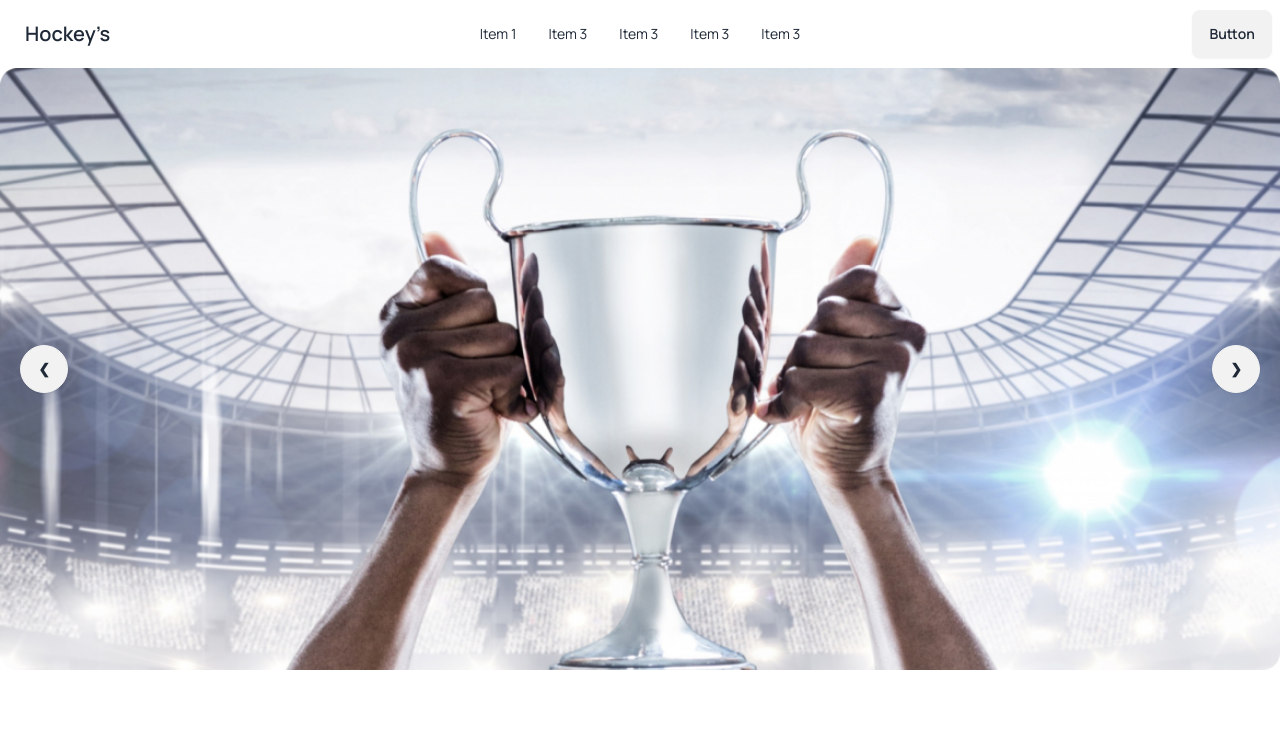
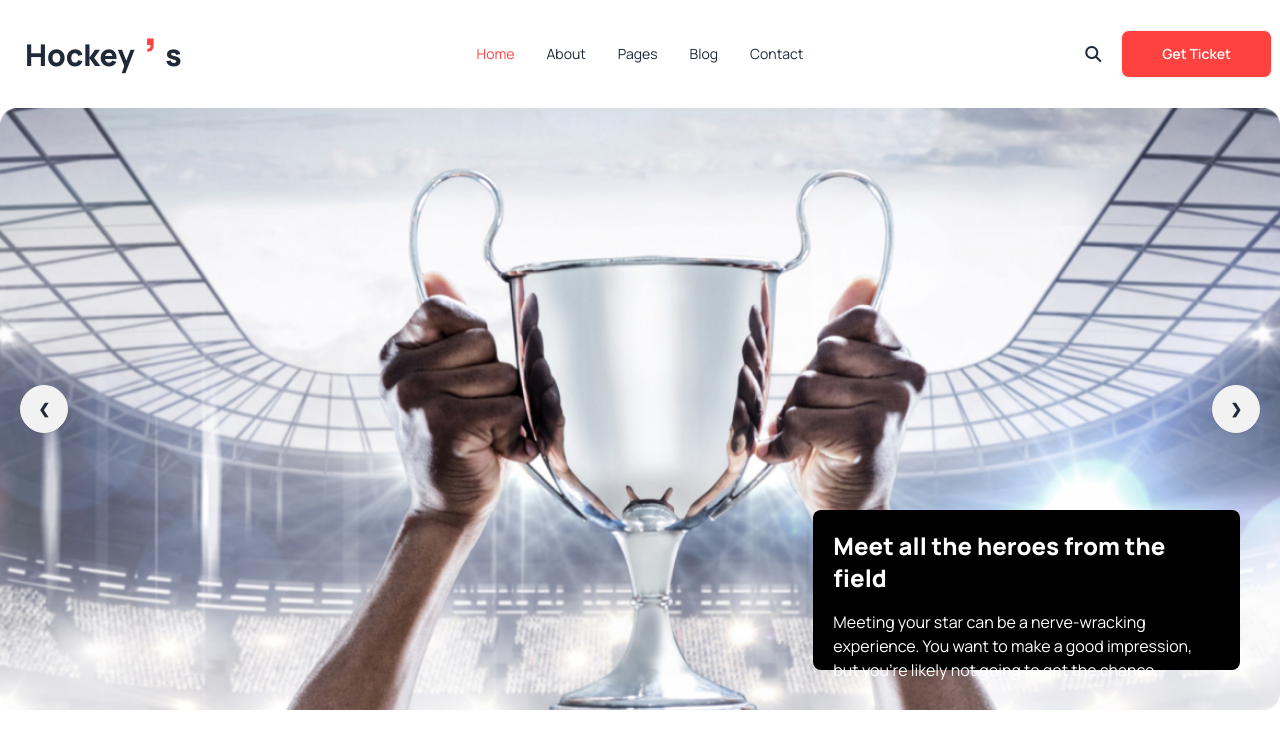
Before and after one commit to Jaber4770/Reset-B9A3, a plain HTML site: page index.html in a window 1280 px wide. Shown: the top 755 px of the page. Drawn offline with nearby package versions, Linux system fonts and the light colour scheme.

Commit message:
carousel card added

```diff
--- a/index.html
+++ b/index.html
@@ -32,7 +32,7 @@
 <body>
     <header class="container mx-auto">
         <!-- Navbar -->
-        <div class="navbar bg-base-100">
+        <div class="navbar bg-base-100 my-5">
             <div class="navbar-start">
                 <div class="dropdown">
                     <div tabindex="0" role="button" class="btn btn-ghost lg:hidden">
@@ -44,35 +44,44 @@
                     </div>
                     <ul tabindex="0"
                         class="menu menu-sm dropdown-content mt-3 z-[1] p-2 shadow bg-base-100 rounded-box w-52">
-                        <li><a>Item 1</a></li>
-                        <li><a>Item 1</a></li>
-                        <li><a>Item 3</a></li>
-                        <li><a>Item 3</a></li>
-                        <li><a>Item 3</a></li>
+                        <li><a class="text-btn-color">Home</a></li>
+                        <li><a>About</a></li>
+                        <li><a>Pages</a></li>
+                        <li><a>Blog</a></li>
+                        <li><a>Contact</a></li>
+                        <i class="fa-solid fa-magnifying-glass"></i>
                     </ul>
                 </div>
-                <a class="btn btn-ghost text-xl">Hockey’s</a>
+                <a class="btn btn-ghost lg:text-3xl font-extrabold ">Hockey<span
+                        class="text-btn-color lg:text-5xl font-extrabold">’</span>s</a>
             </div>
             <div class="navbar-center hidden lg:flex">
-                <ul class="menu menu-horizontal px-1">
-                    <li><a>Item 1</a></li>
-                    <li><a>Item 3</a></li>
-                    <li><a>Item 3</a></li>
-                    <li><a>Item 3</a></li>
-                    <li><a>Item 3</a></li>
+                <ul class="menu menu-horizontal px-1 flext items-center">
+                    <li><a class="text-btn-color">Home</a></li>
+                    <li><a>About</a></li>
+                    <li><a>Pages</a></li>
+                    <li><a>Blog</a></li>
+                    <li><a>Contact</a></li>
                 </ul>
             </div>
             <div class="navbar-end">
-                <a class="btn">Button</a>
+                <i class="fa-solid fa-magnifying-glass pe-5 "></i>
+                <a class="btn bg-btn-color text-white lg:px-10">Get Ticket</a>
             </div>
         </div>
         <!-- Carousel Slider -->
         <div class="carousel w-full">
-            <div id="slide1" class="carousel-item relative w-full">
+            <div id="slide1" class="carousel-item w-full relative">
                 <img src="Images/1.png" class="w-full" />
                 <div class="absolute flex justify-between transform -translate-y-1/2 left-5 right-5 top-1/2">
                     <a href="#slide4" class="btn btn-circle">❮</a>
                     <a href="#slide2" class="btn btn-circle">❯</a>
+                </div>
+                <div
+                    class="z-999 absolute lg:w-1/3 h-40 -bottom-20  lg:bottom-10 lg:right-10 rounded-lg bg-black text-white p-5 ">
+                    <h1 class="font-extrabold text-2xl pb-4">Meet all the heroes from the field</h1>
+                    <p>Meeting your star can be a nerve-wracking experience. You want to make a good impression, but
+                        you're likely not going to get the chance.</p>
                 </div>
             </div>
             <div id="slide2" class="carousel-item relative w-full">
@@ -81,6 +90,12 @@
                     <a href="#slide1" class="btn btn-circle">❮</a>
                     <a href="#slide3" class="btn btn-circle">❯</a>
                 </div>
+                <div
+                class="z-999 absolute lg:w-1/3 h-40 -bottom-20  lg:bottom-10 lg:right-10 rounded-lg bg-black text-white p-5 ">
+                <h1 class="font-extrabold text-2xl pb-4">Meet all the heroes from the field</h1>
+                <p>Meeting your star can be a nerve-wracking experience. You want to make a good impression, but
+                    you're likely not going to get the chance.</p>
+            </div>
             </div>
             <div id="slide3" class="carousel-item relative w-full">
                 <img src="Images/1.png" class="w-full" />
@@ -88,6 +103,12 @@
                     <a href="#slide2" class="btn btn-circle">❮</a>
                     <a href="#slide4" class="btn btn-circle">❯</a>
                 </div>
+                <div
+                class="z-999 absolute lg:w-1/3 h-40 -bottom-20  lg:bottom-10 lg:right-10 rounded-lg bg-black text-white p-5 ">
+                <h1 class="font-extrabold text-2xl pb-4">Meet all the heroes from the field</h1>
+                <p>Meeting your star can be a nerve-wracking experience. You want to make a good impression, but
+                    you're likely not going to get the chance.</p>
+            </div>
             </div>
             <div id="slide4" class="carousel-item relative w-full">
                 <img src="Images/1.png" class="w-full" />
@@ -95,6 +116,12 @@
                     <a href="#slide3" class="btn btn-circle">❮</a>
                     <a href="#slide1" class="btn btn-circle">❯</a>
                 </div>
+                <div
+                class="z-999 absolute lg:w-1/3 h-40 -bottom-20  lg:bottom-10 lg:right-10 rounded-lg bg-black text-white p-5 ">
+                <h1 class="font-extrabold text-2xl pb-4">Meet all the heroes from the field</h1>
+                <p>Meeting your star can be a nerve-wracking experience. You want to make a good impression, but
+                    you're likely not going to get the chance.</p>
+            </div>
             </div>
         </div>
     </header>
@@ -165,7 +192,7 @@
                         <p>Junior Program: A transformative journey cultivating young talents, instilling core skills,
                             sportsmanship, and a lifelong love for hockey, shaping the champions of tomorrow.</p>
                         <div class="card-actions">
-                            <button class="btn btn-primary">Register Now!</button>
+                            <button class="btn  bg-btn-color text-white border-none px-5 ">Register Now!</button>
                         </div>
                     </div>
                 </div>
@@ -176,7 +203,7 @@
                         <p>Junior Program: A transformative journey cultivating young talents, instilling core skills,
                             sportsmanship, and a lifelong love for hockey, shaping the champions of tomorrow.</p>
                         <div class="card-actions">
-                            <button class="btn btn-primary">Register Now!</button>
+                            <button class="btn bg-btn-color text-white border-none px-5 ">Register Now!</button>
                         </div>
                     </div>
                 </div>
@@ -190,7 +217,7 @@
                             champions of tomorrow.
                         </p>
                         <div class="card-actions">
-                            <button class="btn btn-primary">Register Now!</button>
+                            <button class="btn   bg-btn-color text-white border-none px-5 ">Register Now!</button>
                         </div>
                     </div>
                 </div>
@@ -535,7 +562,8 @@
                             <textarea class="bg-gray-100 p-2 rounded-lg outline-none w-full"
                                 placeholder="Write your message" name="" id="" cols="30" rows="15"></textarea>
                             <!-- <input class="bg-gray-100 w-full h-40 p-2 rounded-lg outline-none" placeholder="Write your message" type="text" name="" id=""> -->
-                            <button class="btn btn-primary w-full mt-5">Send Message</button>
+                            <button class="btn   bg-btn-color text-white border-none px-5  w-full mt-5">Send
+                                Message</button>
                         </div>
                     </div>
                 </div>
@@ -565,7 +593,8 @@
         <div class="footer py-20 container mx-auto grid grid-cols-2 lg:grid-cols-4 lg:gap-8 lg:justify-evenly p-3 m-3">
             <div class="space-y-3 col-span-2 justify-center mx-auto items-center">
                 <h1 class="text-2xl font-extrabold mb-5">Get In <span class="text-btn-color">Touch</span></h1>
-                <p>'Get In Touch' facilitates seamless communication, fostering collaboration and support between our hockey community and dedicated experts for personalized assistance and guidance.</p>
+                <p>'Get In Touch' facilitates seamless communication, fostering collaboration and support between our
+                    hockey community and dedicated experts for personalized assistance and guidance.</p>
                 <div class="flex gap-5 justify-center items-center">
                     <i class="fa-regular fa-envelope text-2xl text-btn-color"></i>
                     <p>hockeys@support.com</p>
```
